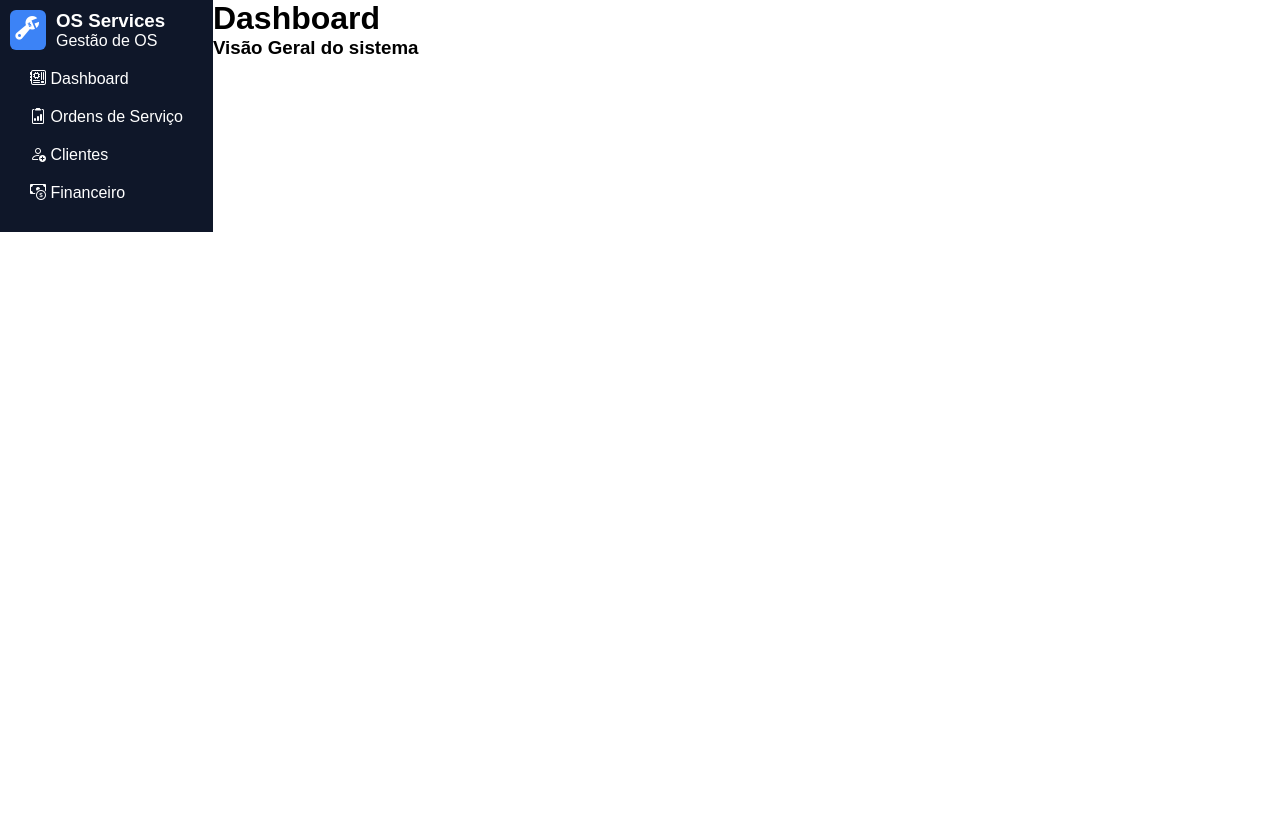
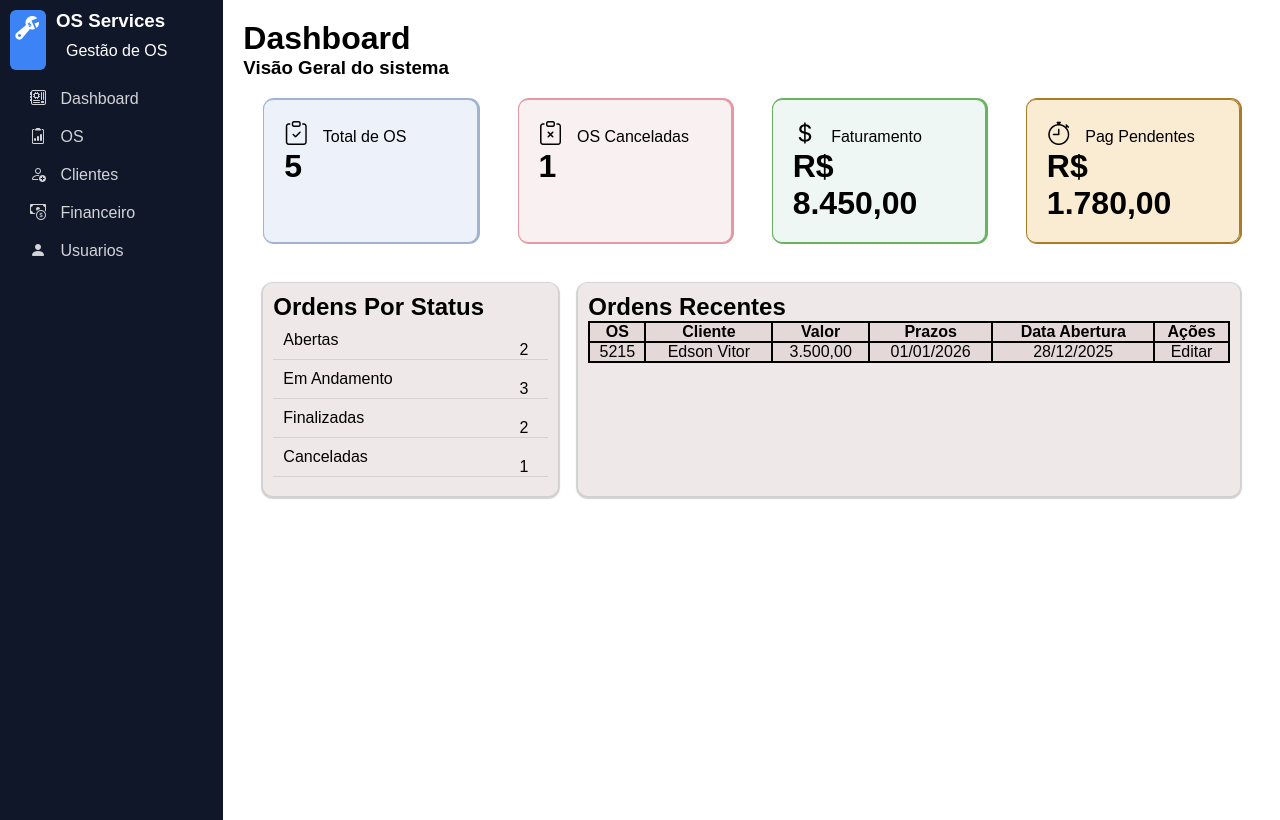
Before and after one commit to IICHOPPERII/OS_Service, a plain HTML site: page index.html in a window 1280 px wide. Drawn offline with nearby package versions, Linux system fonts and the light colour scheme.

Commit message:
Tela Visual Dashboard prototipada
tela de dashboard prototipada, falta sincronizar com os dados do banco de dados via api.

```diff
--- /dev/null
+++ b/dashboard.css
@@ -0,0 +1,93 @@
+main{
+    padding: 20px;
+    width: 100%;
+}
+
+.cards{
+    display: flex;
+    width: 100%;
+}
+.card{
+    padding: 20px;
+    margin: 20px;
+    border-radius: 10px;
+    width: 20%;
+}
+p{
+    padding: 10px;
+}
+.card i{
+    font-size: 24px;
+}
+
+.total_os{
+    background-color: #EDF2FA;
+    box-shadow:1px 0px 0px 1px #a1b3cf;
+    border: solid 1px #a1b3cf;
+}
+.canceladas_os{
+    background-color: #F8F0F1;
+    box-shadow:1px 0px 0px 1px #e499a2;
+    border: solid 1px #e499a2;
+}
+.faturamento_os{
+    background-color: #EEF7F3;
+    box-shadow:1px 0px 0px 1px #68b45e;
+    border: solid 1px #68b45e;
+}
+.pendente_os{
+    background-color: #f8e4c2b6;
+    box-shadow:1px 0px 0px 1px #aa7b29;
+    border: solid 1px #aa7b29;
+}
+
+.container{
+    display: flex;
+    padding: 10px;
+}
+.status{
+    width: 30%;
+    margin: 10px;
+    padding: 10px;
+    border-radius: 10px;
+    background-color:#e4d8d894 ;
+    box-shadow:0px 1px 1px 2px #31282838;
+}
+
+.status ul{
+    list-style: none;
+}
+
+.status ul li{
+    padding: 10px;
+    border-bottom: solid 1px rgba(0, 0, 0, 0.103);
+}
+
+.status ul li span{
+    float: right;
+}
+
+.recentes{
+    width: 70%;
+    margin: 10px;
+    padding: 10px;
+    border-radius: 10px;
+    background-color:#e4d8d894 ;
+    box-shadow:0px 1px 1px 2px #31282838;
+}
+
+table{
+    width: 100%;
+    background-color: rgb(0, 0, 0);
+    text-align: center;
+}
+tr:hover{
+    cursor: pointer;
+    color: #024cc4;
+}
+th{
+    background-color: #e4d8d8;
+}
+td{
+    background-color: #e4d8d8;
+}
--- a/index.html
+++ b/index.html
@@ -5,7 +5,8 @@
     <meta name="viewport" content="width=device-width, initial-scale=1.0">
     <title>OS_Services</title>
     <link rel="stylesheet" href="https://cdn.jsdelivr.net/npm/bootstrap-icons@1.11.3/font/bootstrap-icons.min.css">
-    <link rel="stylesheet" href="style.css">
+    <link rel="stylesheet" href="dashboard.css">
+    <link rel="stylesheet" href="sidebar.css">
 </head>
 <body>
         <div class="sidebar">
@@ -20,11 +21,12 @@
             </div>
 
             <div class="lista">
-                <ul>
-                    <li><i class="bi bi-motherboard"></i> Dashboard</li>
-                    <li><i class="bi bi-clipboard2-data"></i> Ordens de Serviço</li>
-                    <li><i class="bi bi-person-add"></i> Clientes</li>
-                    <li><i class="bi bi-cash-coin"></i> Financeiro</li>
+                <ul class="sidebar_ul">
+                    <li class="sidebar_li"><i class="bi bi-motherboard"></i> <span>Dashboard</span></li>
+                    <li class="sidebar_li"><i class="bi bi-clipboard2-data"></i> <span> OS</span></li>
+                    <li class="sidebar_li"><i class="bi bi-person-add"></i> <span>Clientes</span></li>
+                    <li class="sidebar_li"><i class="bi bi-cash-coin"></i> <span>Financeiro</span></li>
+                    <li class="sidebar_li"><i class="bi bi-person-fill"></i> <span>Usuarios</span></li>
                 </ul>
             </div>
         </div>
@@ -32,6 +34,67 @@
         <main>
             <h1>Dashboard</h1>
             <h3>Visão Geral do sistema</h3>
+
+
+            <div class="cards">
+                <div class="card total_os">
+                    <i class="bi bi-clipboard-check"></i>
+                    <span>Total de OS</span>
+                    <h1>5</h1>
+                </div>
+                <div class="card canceladas_os">
+                    <i class="bi bi-clipboard-x"></i>
+                    <span>OS Canceladas</span>
+                    <h1>1</h1>
+                </div>
+                <div class="card faturamento_os">
+                    <i class="bi bi-currency-dollar"></i>
+                    <span>Faturamento</span>
+                    <h1>R$ 8.450,00</h1>
+                </div>
+                <div class="card pendente_os">
+                    <i class="bi bi-stopwatch"></i>
+                    <span>Pag Pendentes</span>
+                    <h1>R$ 1.780,00</h1>
+                </div>
+            </div>
+
+            <div class="container">
+                <div class="status">
+                    <h2>Ordens Por Status</h2>
+                    <ul>
+                        <li>Abertas <span>2</span></li>
+                        <li>Em Andamento <span>3</span></li>
+                        <li>Finalizadas <span>2</span></li>
+                        <li>Canceladas <span>1</span></li>
+                    </ul>
+                </div>
+
+                <div class="recentes">
+                    <h2>Ordens Recentes   </h2>
+                    <table>
+                        <thead>
+                            <th>OS</th>
+                            <th>Cliente</th>
+                            <th>Valor</th>
+                            <th>Prazos</th>
+                            <th>Data Abertura</th>
+                            <th>Ações</th>
+                        </thead>
+                        <tbody class="corpo_tabela" id="corpo_tabela">
+                        <tr>
+                            <td>5215</td>
+                            <td>Edson Vitor</td>
+                            <td>3.500,00</td>
+                            <td>01/01/2026</td>
+                            <td>28/12/2025</td>
+                            <td>Editar</td>
+                        </tr>
+                        </tbody>
+                    </table>
+                </div>
+            </div>
+
         </main>
 
 </body>
--- a/style.css
+++ b/sidebar.css
@@ -19,17 +19,27 @@
 }
 .sidebar{
     padding: 10px;
-    max-width: 20%;
+    width: 20%;
     height: 100%;
     background-color: #0f1729;
+    min-height: 100vh;
     color: #fff;
 }
-ul{
+.sidebar_ul{
     padding: 10px;
     list-style: none;
 }
-li{
+.sidebar_li{
     padding: 10px;
+    color: #ffffffd0;
+}
+.sidebar_li:hover{
+    border-radius: 10px;
+    cursor: pointer;
+    background-color: #3c83f6;
+}
+span{
+    margin: 10px;
 }
 body {
     display: flex;
```
